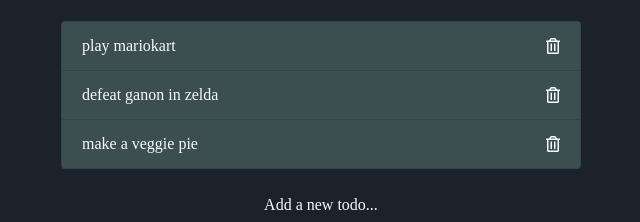
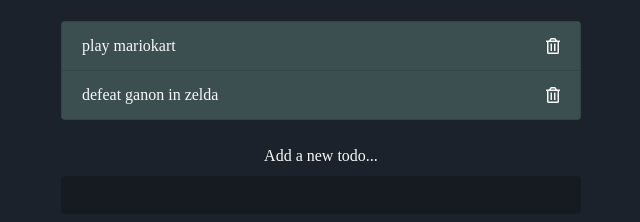
Before and after one commit to josealarconchacon/TODO, a plain HTML site: page index.html in a window 1280 px wide. Shown: the part 137-359 px from the top of the page, without its empty margins (319-959 px from the left). Drawn offline with nearby package versions, Linux system fonts and the light colour scheme.

Commit message:
update html ul

```diff
--- a/index.html
+++ b/index.html
@@ -27,11 +27,6 @@
       <li class="list-group-item d-flex justify-content-between align-items-center">
         <span>defeat ganon in zelda</span>
         <i class="far fa-trash-alt delete"></i>
-      </li>
-      <li class="list-group-item d-flex justify-content-between align-items-center">
-        <span>make a veggie pie</span>
-        <i class="far fa-trash-alt delete"></i>
-      </li>
     </ul>
 
     <form class="add text-center my-4">
```
